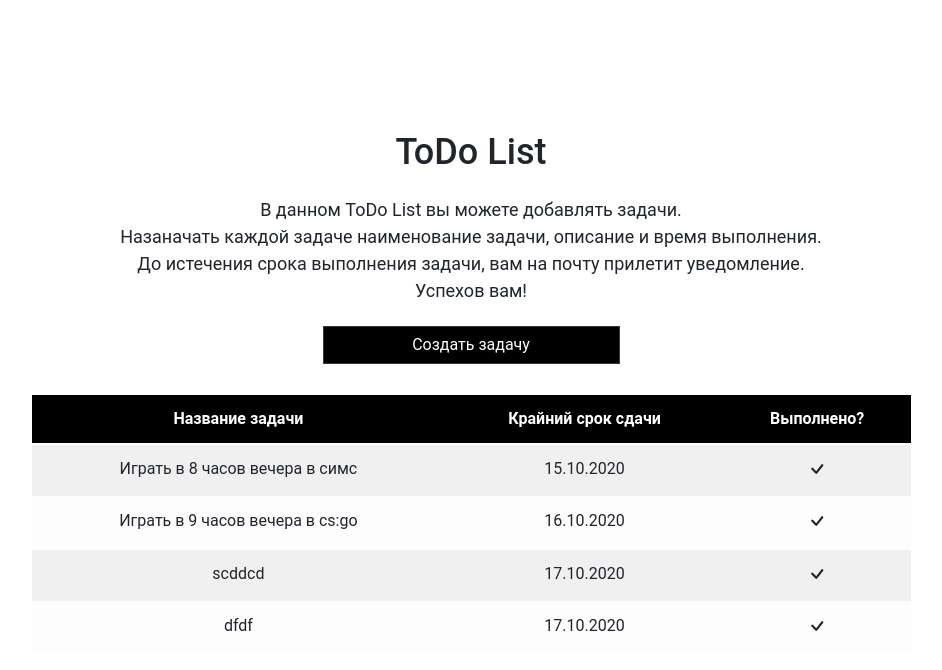
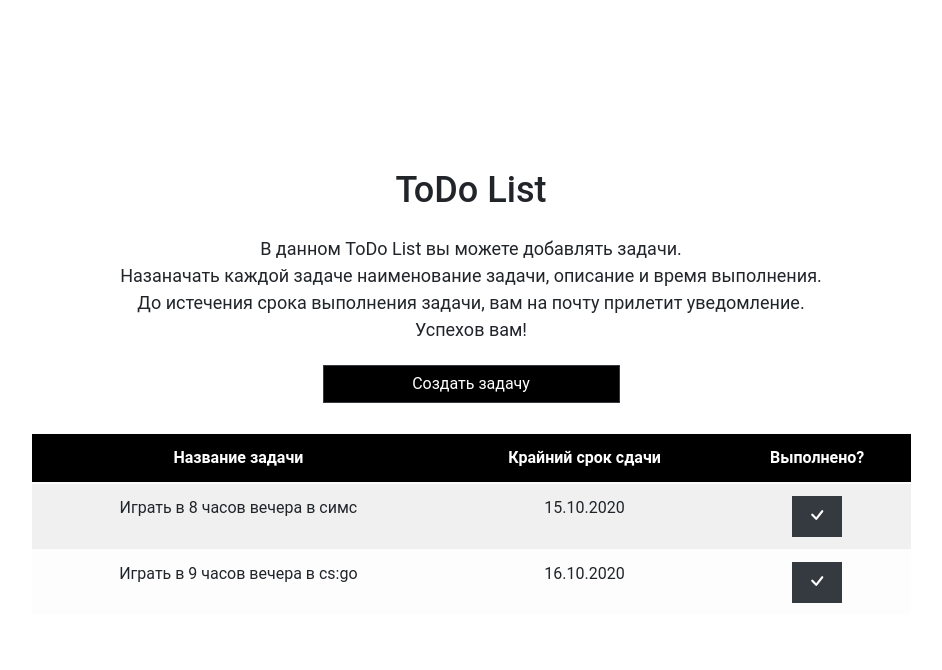
Before and after one commit to ValeriiaGrigoreva/to-do-nuxt, a Nuxt app: page / in a window 1280 px wide. Shown: the top 670 px of the page, without its empty margins (169-1111 px from the left). Built offline with nearby package versions, Linux system fonts and the light colour scheme; data requests are answered from the project's data file.

Commit message:
change structure and adding new logic

```diff
--- a/pages/_id.vue
+++ b/pages/_id.vue
@@ -27,7 +27,7 @@
 <script>
 export default {
     async asyncData({$axios, params}) {
-        let task = await $axios.get(`http://localhost:3000/tasks?id=${params.id}`)
+        let task = await $axios.get(`http://localhost:8000/tasks?id=${params.id}`)
         return {task}
     }
 
--- a/pages/index.vue
+++ b/pages/index.vue
@@ -42,11 +42,12 @@
     </b-modal>
 
     <b-table class="table" thead-class="tableHead" @row-selected="onRowSelected($event)" selectable :items="tasks" :fields="fields" :striped="striped" :table-variant="tableVariant">
-      <template v-slot:cell(done)>
-        <b-icon @click="closeTask()" icon="check" font-scale="1.5" v-b-modal.deletetask></b-icon>
+      <template v-slot:cell(done)="row">
+        <b-button squared variant="dark" @click="closeTask(row.item)"><b-icon  icon="check" font-scale="1.5" ></b-icon></b-button>
       </template>
     </b-table>
-    <b-modal id="deletetask" centered v-model="show">
+
+    <b-modal id="deletetask" centered v-model="modal_for_end_task">
       <template v-slot:modal-header>
         <p></p>
       </template>
@@ -58,6 +59,7 @@
         <p></p>
       </template>
     </b-modal>
+
   </div>
 </template>
 
@@ -66,6 +68,7 @@ import axios from "axios";
 export default {
   data() {
     return {
+      modal_for_end_task: false,
       show: false,
       task_name: null,
       task_description: null,
@@ -111,27 +114,30 @@ export default {
         ok()
       }
     },
-    closeTask(){
-      setTimeout (() => this.show=false, 2000);
+    async closeTask(table_item){
+      this.modal_for_end_task = true
+      await axios.delete(`http://localhost:8000/tasks/${table_item.id}`).then(() => {
+        setTimeout (() => this.modal_for_end_task=false, 2000);
+      }).catch((err) => {
+        this.$bvToast.toast(err, {
+          title: "Ошибка",
+          variant: "danger",
+          solid: true
+        })
+      });
     },
     onRowSelected(picked){
       this.$router.push("/" + picked[0].id)
     },
 
     async sendData(newData){
-      await axios.post("http://localhost:3000/tasks", newData)
-      .then((response) => {
-        console.log(response)
-      })
+      await axios.post("http://localhost:8000/tasks", newData)
     },
 
     async getData(){
-      await axios.get("http://localhost:3000/tasks")
-      .then((response) => {
+      await axios.get("http://localhost:8000/tasks").then((response) => {
         this.tasks = response.data
       })
-      let kek = await axios.get(`http://localhost:3000/tasks?id=1`)
-      console.log('kek -> ', kek.data[0])
     }
   }
 }
--- a/server/db.json
+++ b/server/db.json
@@ -13,20 +13,6 @@
       "deadline": "16.10.2020",
       "email": "kamych1916@gmail.com",
       "id": 2
-    },
-    {
-      "task_name": "scddcd",
-      "task_description": "dcdc",
-      "deadline": "17.10.2020",
-      "email": "vmgrigoreva@gmail.com",
-      "id": 3
-    },
-    {
-      "task_name": "dfdf",
-      "task_description": "cdcdc",
-      "deadline": "17.10.2020",
-      "email": "vmgrigoreva@gmail.com",
-      "id": 4
     }
   ]
 }
```
Also changed, not shown: 1 other file (tests, documents, lock files or other folders). Lines whose indentation alone changed are shown as unchanged.
